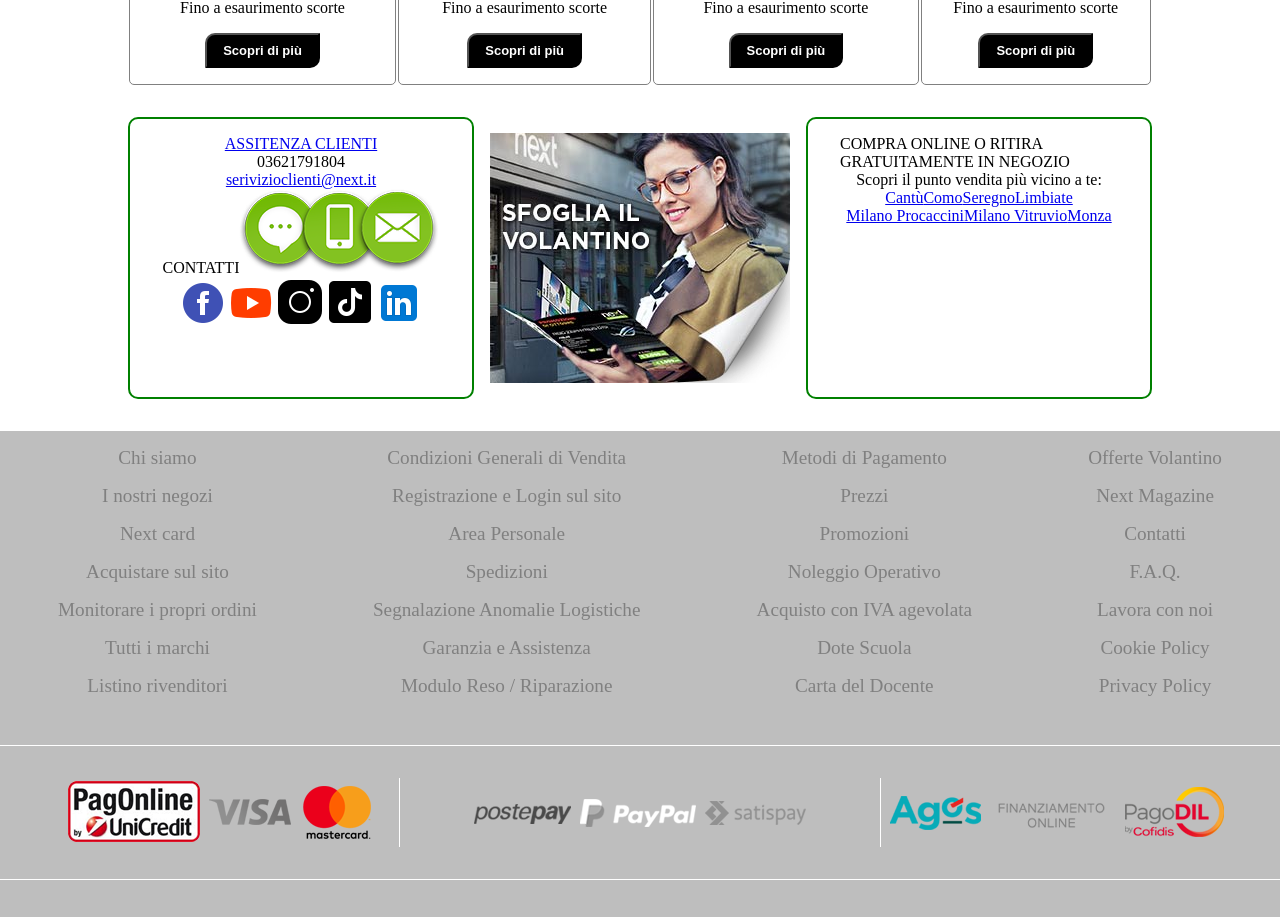
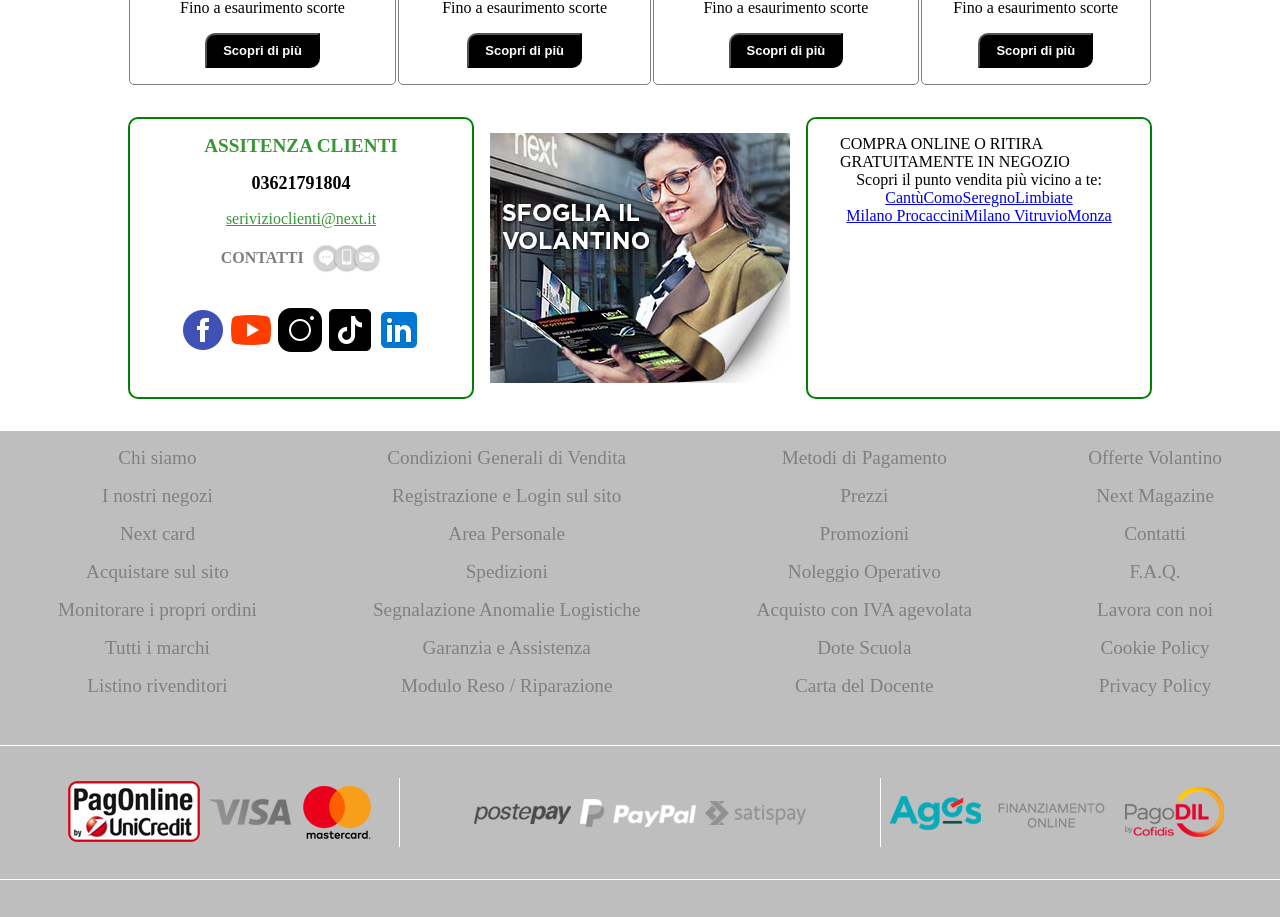
Before and after one commit to IulianBotnari/e-commerce, a React (Vite) app in the folder FrontEnd/: page / in a window 1280 px wide. Shown: the part 1440-2357 px from the top of the page. Built offline with nearby package versions, Linux system fonts and the light colour scheme.

Commit message:
wip start warking on assistance container

```diff
--- a/FrontEnd/src/pages/homepage/HomePage.jsx
+++ b/FrontEnd/src/pages/homepage/HomePage.jsx
@@ -281,8 +281,8 @@ export default function HomePage() {
                         <p><Link>ASSITENZA CLIENTI</Link></p>
                         <p id='tel'>03621791804</p>
                         <p><Link>serivizioclienti@next.it</Link></p>
-                        <div id='contacts'><span>CONTATTI</span><img src={contattaci}></img></div>
-                        <div id='social_links'>
+                        <div id='contacts' className={style.contacts}><span>CONTATTI</span><img src={contattaci}></img></div>
+                        <div id='social_links' className={style.social_links}>
                             <img src={faceBook}></img>
                             <img src={youTube}></img>
                             <img src={instagram}></img>
--- a/FrontEnd/src/pages/homepage/HomePage.module.scss
+++ b/FrontEnd/src/pages/homepage/HomePage.module.scss
@@ -233,6 +233,83 @@ main {
     border: 2px solid green;
     border-radius: 10px;
     padding: 1rem 2rem;
+
+    p:nth-child(1) {
+        margin-bottom: 1rem;
+        cursor: pointer;
+
+        a {
+            color: rgb(56, 150, 53);
+            text-decoration: none;
+            font-size: larger;
+            font-weight: bolder;
+        }
+
+        &:hover {
+            color: rgb(18, 88, 168);
+            text-decoration: underline;
+        }
+
+    }
+
+    p:nth-child(2) {
+        font-size: large;
+        font-weight: bolder;
+    }
+
+
+    p:nth-child(3) {
+        margin: 1rem 0rem;
+        cursor: pointer;
+
+        a {
+            color: rgb(56, 150, 53);
+        }
+
+        &:hover {
+            color: rgb(18, 88, 168);
+            text-decoration: underline;
+        }
+    }
+}
+
+.contacts {
+    display: flex;
+    justify-content: center;
+    align-items: center;
+    width: 50%;
+    opacity: .5;
+    filter: grayscale(100%);
+    margin-bottom: 2rem;
+
+    span {
+        margin-right: .5rem;
+        font-weight: bold;
+    }
+
+    img {
+        width: 50%;
+    }
+
+    &:hover {
+        filter: grayscale(0);
+        opacity: 1;
+
+        span {
+            text-decoration: underline;
+        }
+    }
+}
+
+
+.social_links {
+    display: flex;
+    align-items: center;
+
+    img {
+        cursor: pointer;
+    }
+
 }
 
 .shop {
@@ -245,6 +322,8 @@ main {
     padding: 1rem 2rem;
 }
 
+
+
 .volantino {
     flex: 1;
     display: flex;
@@ -255,4 +334,5 @@ main {
 }
 
 
+
 /*#end region assistenza*/
```
